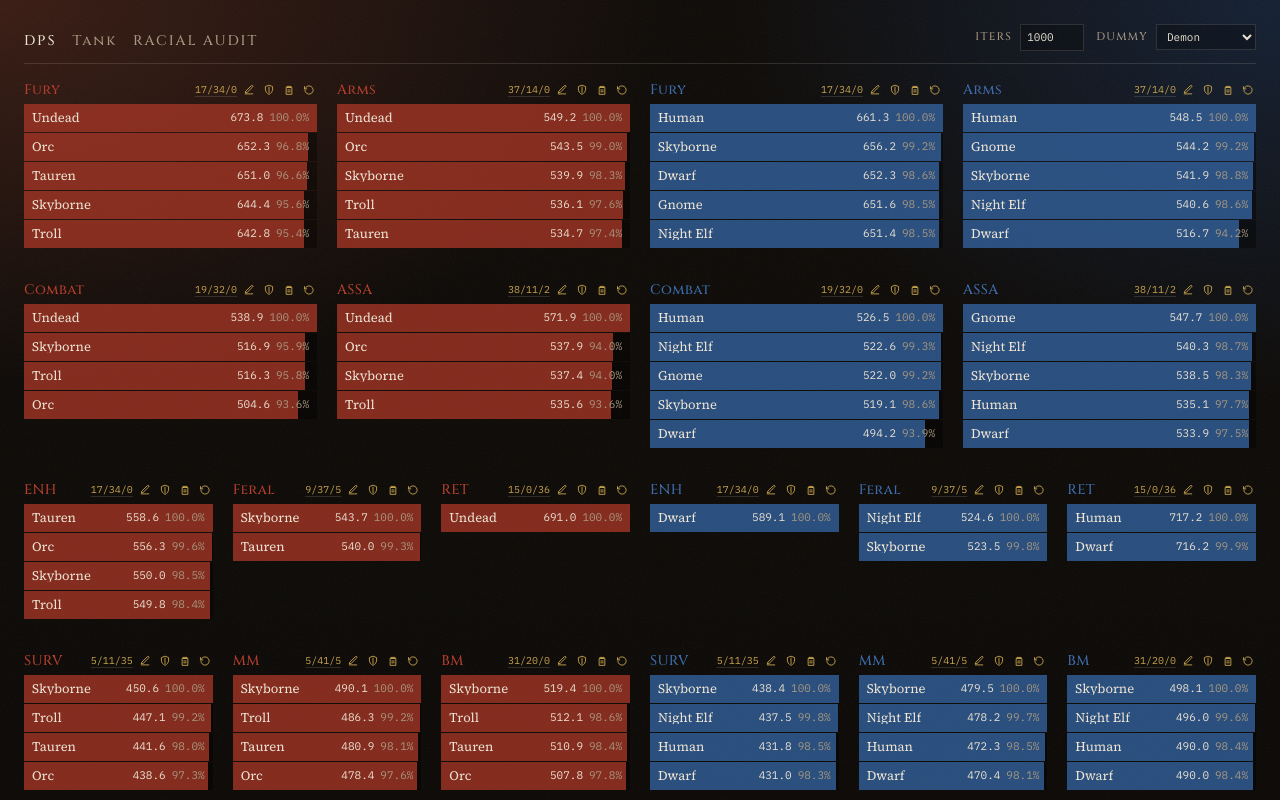
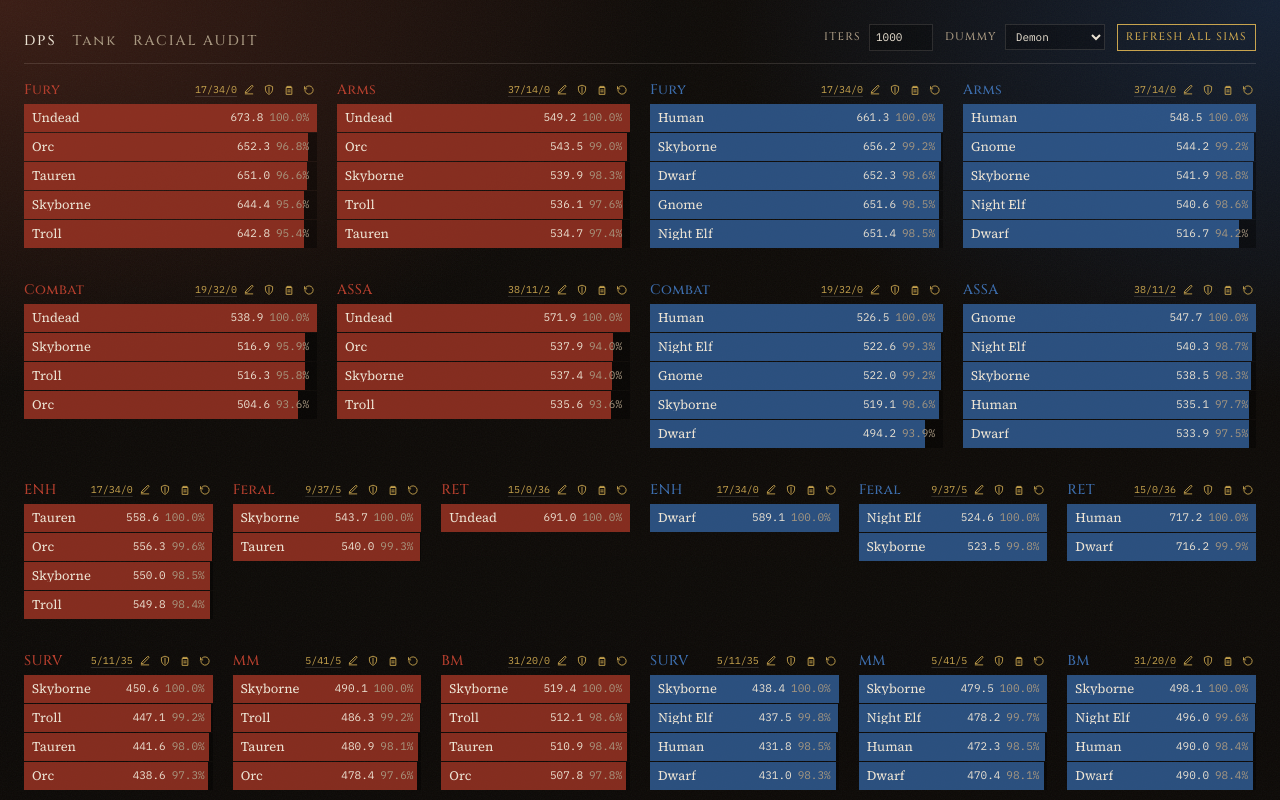
Before and after one commit to nikftw/forever-race-rankings, a Next.js app: page / in a window 1280 px wide. Shown: the top 800 px of the page. Built offline with nearby package versions, Linux system fonts and the light colour scheme.

Commit message:
Re-add Refresh all sims button (runs sequentially via WASM worker)

```diff
--- a/components/race-board.tsx
+++ b/components/race-board.tsx
@@ -752,6 +752,28 @@ export function RaceBoard() {
   }
 
 
+  async function refreshSims(): Promise<void> {
+    setBusy(true);
+    setError(null);
+    const rankedIds = BOARD_ROWS.flat();
+    try {
+      for (let i = 0; i < rankedIds.length; i++) {
+        const specId = rankedIds[i];
+        setProgress({
+          index: i + 1,
+          total: rankedIds.length,
+          label: `Simulating ${specId}… (${i + 1}/${rankedIds.length})`,
+        });
+        await postSim({ spec: specId });
+      }
+    } catch (cause) {
+      setError(cause instanceof Error ? cause.message : "Re-sim failed.");
+    } finally {
+      setBusy(false);
+      setProgress(null);
+    }
+  }
+
   async function changeMobType(next: string): Promise<void> {
     if (!isMobType(next) || next === dummy) {
       return;
@@ -969,6 +991,14 @@ export function RaceBoard() {
               ))}
             </select>
           </label>
+          <button
+            type="button"
+            onClick={() => void refreshSims()}
+            disabled={busy || busySpec !== null}
+            className="border border-[var(--gold)] px-2 py-1 font-[family-name:var(--font-display)] text-[11px] tracking-[0.12em] uppercase text-[var(--gold)] disabled:opacity-50"
+          >
+            {busy ? "Re-simming…" : "Refresh all sims"}
+          </button>
 
         </div>
       </div>
```
